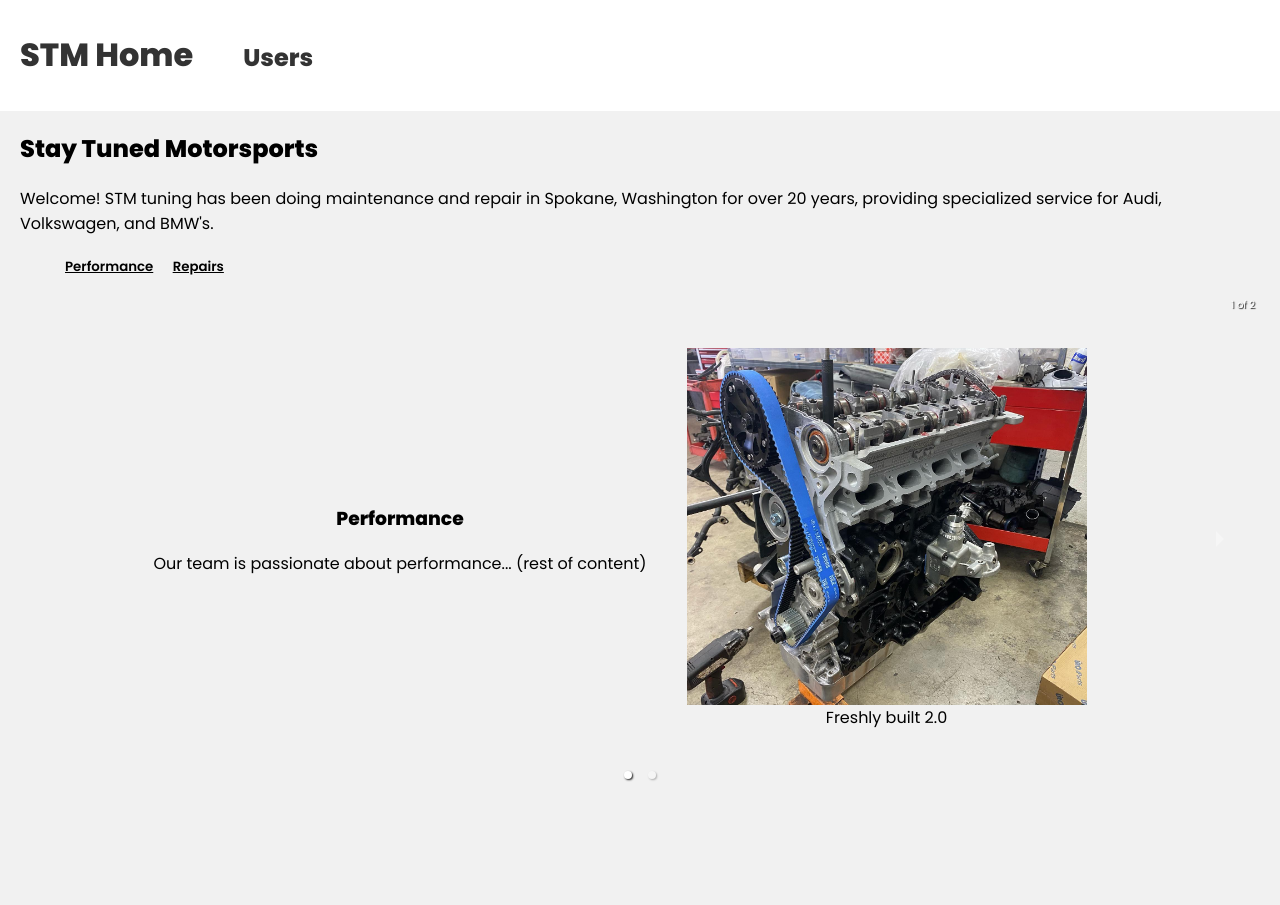
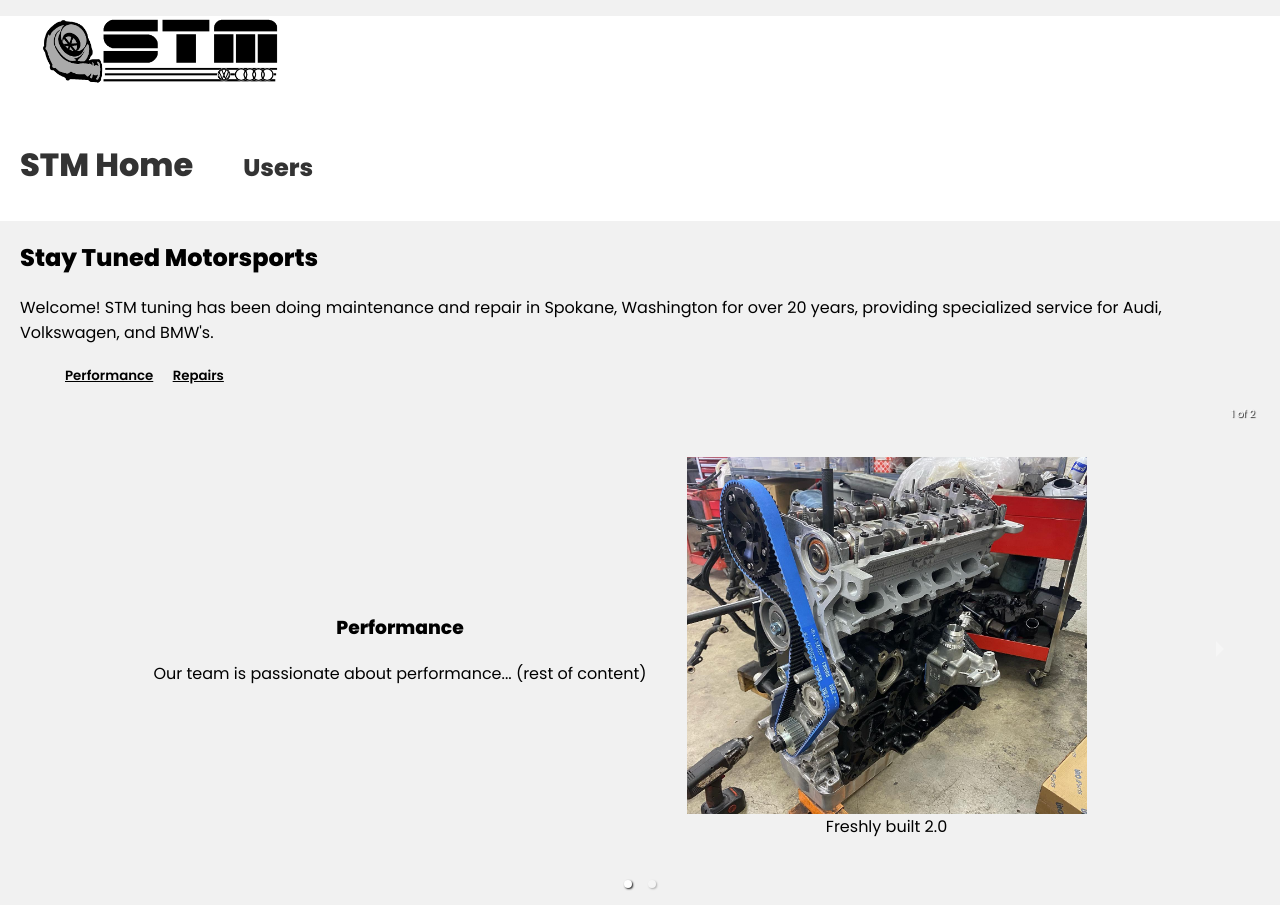
Before and after one commit to Adaigh/stm_SPA, a React (Create React App) app in the folder frontend/: page / in a window 1280 px wide. Before the commit the page ends 800 px from the top, so only its background shows below. Built offline with nearby package versions, Linux system fonts and the light colour scheme.

Commit message:
Minor modifications to homepage classes

```diff
--- a/frontend/src/App.js
+++ b/frontend/src/App.js
@@ -4,6 +4,7 @@
 import STMHome from './pages/STMHome.js'
 import UserHome from './pages/UserHome.js'
 import NavBar from './components/NavBar.js'
+import PictureFrame from './components/PictureFrame.js'
 
 
 function App() {
@@ -15,7 +16,11 @@
 
       <BrowserRouter>
 
-      <NavBar />
+      <NavBar>
+        <PictureFrame
+              src={process.env.PUBLIC_URL + '/images/STMLogo.png'}
+              alt={'STM Tuning'} />
+      </NavBar>
         <div className="pages">
         <Routes>
               <Route
--- a/frontend/src/components/AboutPane.js
+++ b/frontend/src/components/AboutPane.js
@@ -1,7 +1,7 @@
 
 // Component specifically for about section
 const AboutPane = () => (
-    <div className="aboutpane bg1">
+    <div className="aboutpane">
       <h2>Stay Tuned Motorsports</h2>
       <p>
         Welcome! STM tuning has been doing maintenance and repair in Spokane,
--- a/frontend/src/components/NavBar.js
+++ b/frontend/src/components/NavBar.js
@@ -1,9 +1,10 @@
 import { Link } from "react-router-dom"
 
-const NavBar = () => {
+const NavBar = ({children}) => {
 
     return (
         <header>
+            {children}
             <div className="container">
                 <Link to="/">
                     <h1>STM Home</h1>
--- a/frontend/src/components/PictureFrame.js
+++ b/frontend/src/components/PictureFrame.js
@@ -3,10 +3,10 @@
 
 // Could be adjusted to use the above image component
 const PictureFrame = ({ src, alt, caption }) => (
-    <div className="pictureFrame" >
+    <div className="pictureFrame">
         <figure>
             <img src={src} alt={alt} />
-            <figcaption>{caption}</figcaption>
+            {caption && <figcaption>{caption}</figcaption>}
         </figure>
     </div>
 );
--- a/frontend/src/index.css
+++ b/frontend/src/index.css
@@ -1,7 +1,6 @@
 /* google font */
 @import url('https://fonts.googleapis.com/css2?family=Poppins:wght@300;400;500;600;800&family=VT323&display=swap');
 
-/* layout */
 :root {
   --primary: #1aac83;
   --error: #e7195a;
```
Also changed, not shown: frontend/src/components/divCarousel.js (deleted, +0 -28 lines), frontend/public/images/STMlogo.png (added).
